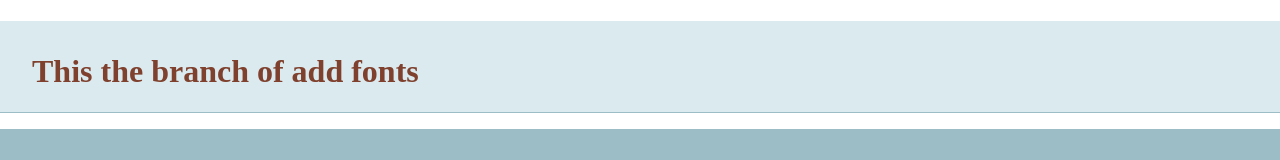
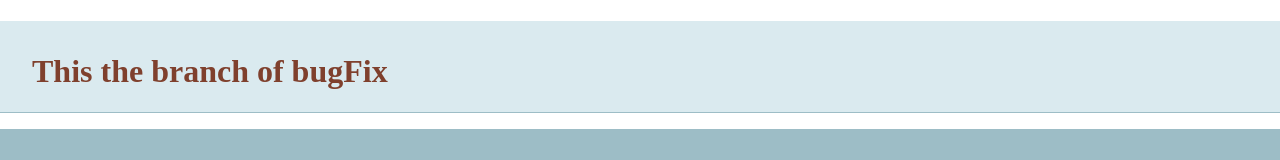
Before and after one commit to yanyangfl/git-basics, a plain HTML site: page index.html in a window 1280 px wide. Shown: the top 160 px of the page. Drawn offline with nearby package versions, Linux system fonts and the light colour scheme.

Commit message:
updated css for common elements and page name

```diff
--- a/index.html
+++ b/index.html
@@ -14,7 +14,7 @@
     </head>
     <body>
     <header>
-	<h1>This the branch of add fonts</h1>
+	<h1>This the branch of bugFix</h1>
     </header>
     <nav id="pageNav">
     </nav>
```
